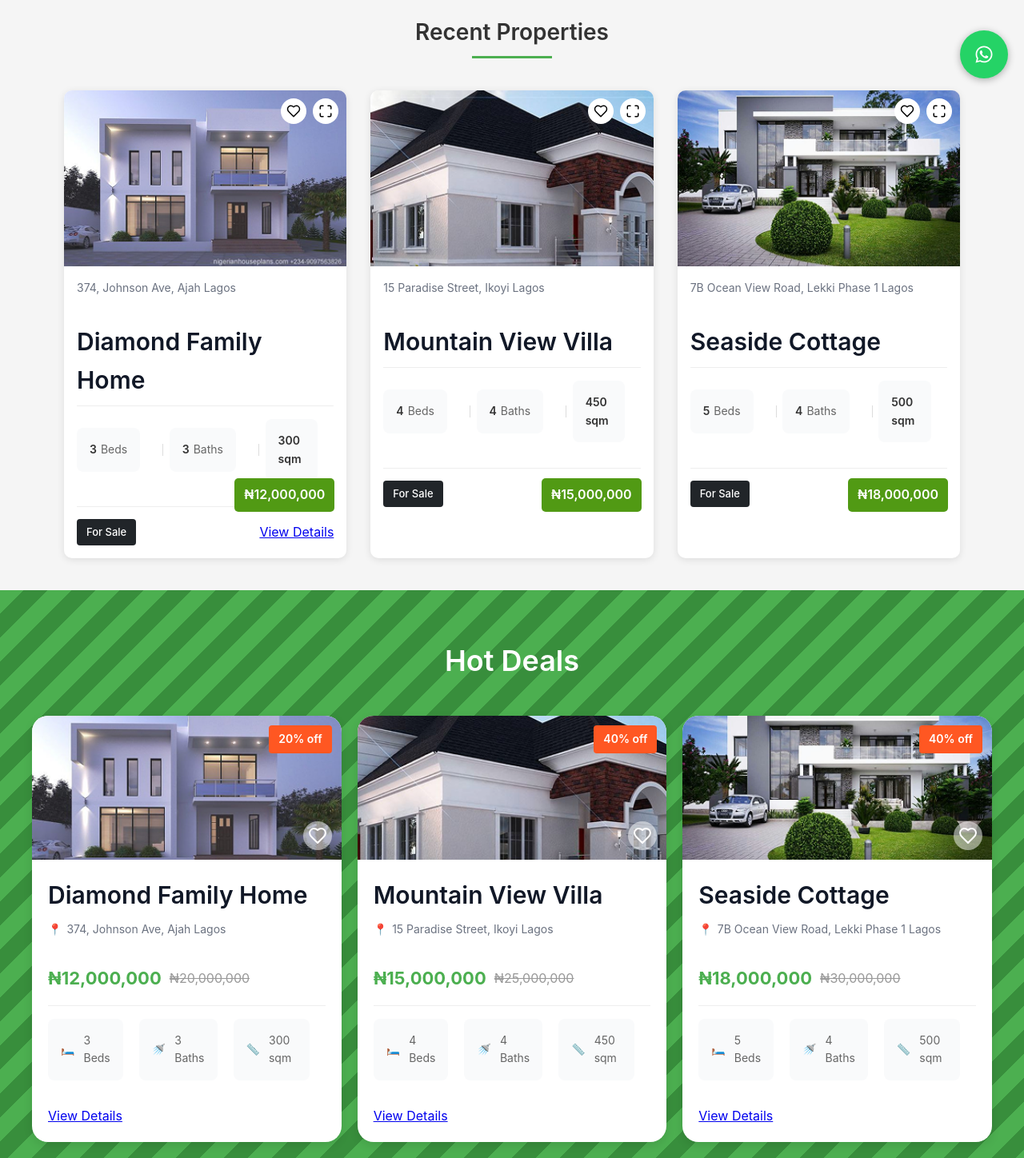
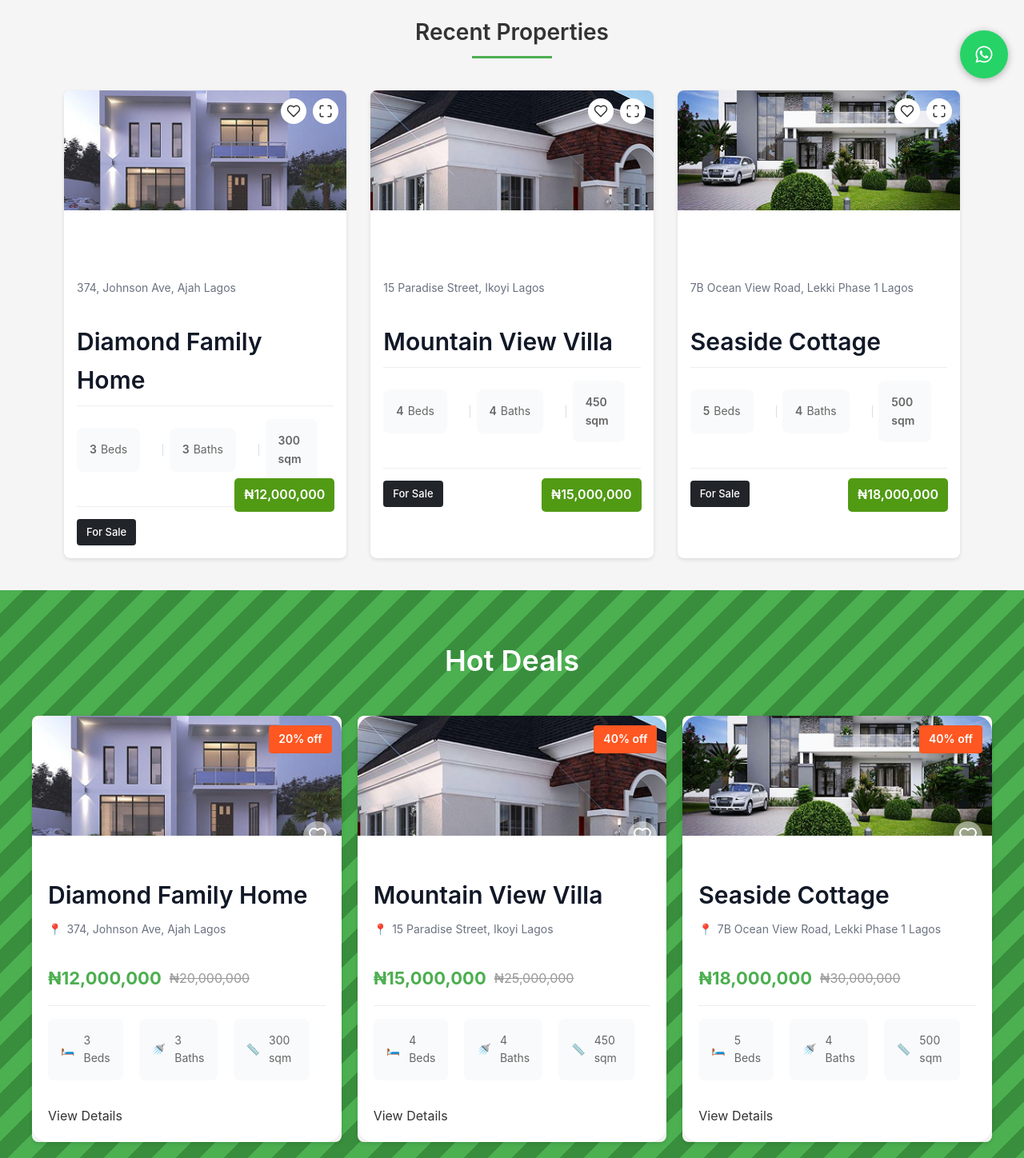
Before and after one commit to Pabby01/Barods, a React (Vite) app: page / in a window 1280 px wide. Shown: the part 682-2130 px from the top of the page at 80% size. Built offline with nearby package versions, Linux system fonts and the light colour scheme; no server answers.

Commit message:
feat(Properties): add dynamic routing for property details and update navigation links style(HotDeals, PropertyList): enforce text decoration and color styles with !important

```diff
--- a/src/App.jsx
+++ b/src/App.jsx
@@ -68,7 +68,7 @@
         <Route path="/agents" element={<AgentsPage />} />
         <Route path="/agent-ID" element={<AgentDetailPage />} />
         <Route path="/property-ID" element={<PropertyView />} />
-        <Route path="/properties/:slugOrId" element={<PropertyView />} /> {/* Add this dynamic route for property details */}
+        <Route path="/properties/:slugOrId" element={<PropertyView />} />
         <Route path="/faq" element={<FAQPage />} />
         <Route path="/Architectural" element={<ArchitecturalLandingPage />} />
         <Route path="/become-agent" element={<Login />} />
--- a/src/components/HotDeals.css
+++ b/src/components/HotDeals.css
@@ -130,7 +130,7 @@
 .original-price {
   font-size: 16px;
   color: #999;
-  text-decoration: line-through;
+  text-decoration: line-through !important;
 }
 
 .property-features {
--- a/src/components/HotDeals.jsx
+++ b/src/components/HotDeals.jsx
@@ -36,8 +36,9 @@
 
         <div className="hot-deals-grid">
           {hotDeals.map((deal) => (
+            <div className="property-card" key={deal.id}>
+              <Link to={`/properties/${deal.slug}`} className="property-link">
                 <div
-              key={deal.id}
                   className="property-cards"
                   onClick={() => viewPropertyDetails(deal.slug)}
                 >
@@ -79,8 +80,10 @@
                         <span>{deal.features.area.size} {deal.features.area.unit}</span>
                       </div>
                     </div>
-                <Link to={`/properties/${deal.slug || deal.id}`} className="view-details-link">View Details</Link>
+                    <Link to={`/property/${deal.slug || deal.id}`}>View Details</Link>
                   </div>
+                </div>
+              </Link>
             </div>
           ))}
         </div>
--- a/src/components/PropertyList.css
+++ b/src/components/PropertyList.css
@@ -75,7 +75,7 @@
   bottom: -307px;
   right: 15px;
   background: #519a14;
-  color: white;
+  color: white!important;
   padding: 8px 12px;
   border-radius: 5px;
   font-weight: 600;
@@ -133,11 +133,17 @@
 .sale-tag {
   display: inline-block;
   background: #212529;
-  color: white;
+  color: white!important;
   padding: 6px 12px;
   border-radius: 4px;
   font-size: 13px;
   font-weight: 500;
+}
+
+.property-link,
+.property-link * {
+  text-decoration: none !important;
+  color: inherit;
 }
 
 @media (max-width: 768px) {
--- a/src/components/PropertyList.jsx
+++ b/src/components/PropertyList.jsx
@@ -16,7 +16,7 @@
   }, []);
 
   const viewPropertyDetails = (slug) => {
-    navigate(`/property/${slug}`);
+    navigate(`/properties/${slug}`);
   };
 
   const toggleFavorite = (e, id) => {
@@ -35,10 +35,9 @@
         {properties.map((property) => (
           <div
             key={property.id}
-            className="property-card2"
-            onClick={() => viewPropertyDetails(property.slug)}
-            style={{ cursor: 'pointer' }}
+            className="property-card"
           >
+            <Link to={`/properties/${property.slug}`} className="property-link">
               <div className="property-image-wrapper">
                 <img
                   src={property.images[0]}
@@ -93,9 +92,9 @@
 
                 <div className="property-footer">
                   <div className="sale-tag">{property.status}</div>
-                <Link to={`/properties/${property.slug || property.id}`} className="view-details-link">View Details</Link>
                 </div>
               </div>
+            </Link>
           </div>
         ))}
       </div>
--- a/src/pages/properties-Detail.jsx
+++ b/src/pages/properties-Detail.jsx
@@ -88,7 +88,7 @@
 };
 
 const PropertyView = () => {
-  const { slug } = useParams();
+  const { slugOrId } = useParams();
   const navigate = useNavigate();
   const [property, setProperty] = useState(null);
   const [currentImageIndex, setCurrentImageIndex] = useState(0);
@@ -119,7 +119,7 @@
 
   useEffect(() => {
     // Find the property with matching slug
-    const propertyData = propertiesData.properties.find(p => p.slug === slug);
+    const propertyData = propertiesData.properties.find(p => p.slug === slugOrId);
     if (propertyData) {
       setProperty(propertyData);
       // Initialize calculator with property price
@@ -138,7 +138,7 @@
       navigate('/properties');
       toast.error("Property not found");
     }
-  }, [slug]);
+  }, [slugOrId]);
 
   if (!property) {
     return <div>Loading...</div>;
```
Lines whose indentation alone changed are shown as unchanged.
